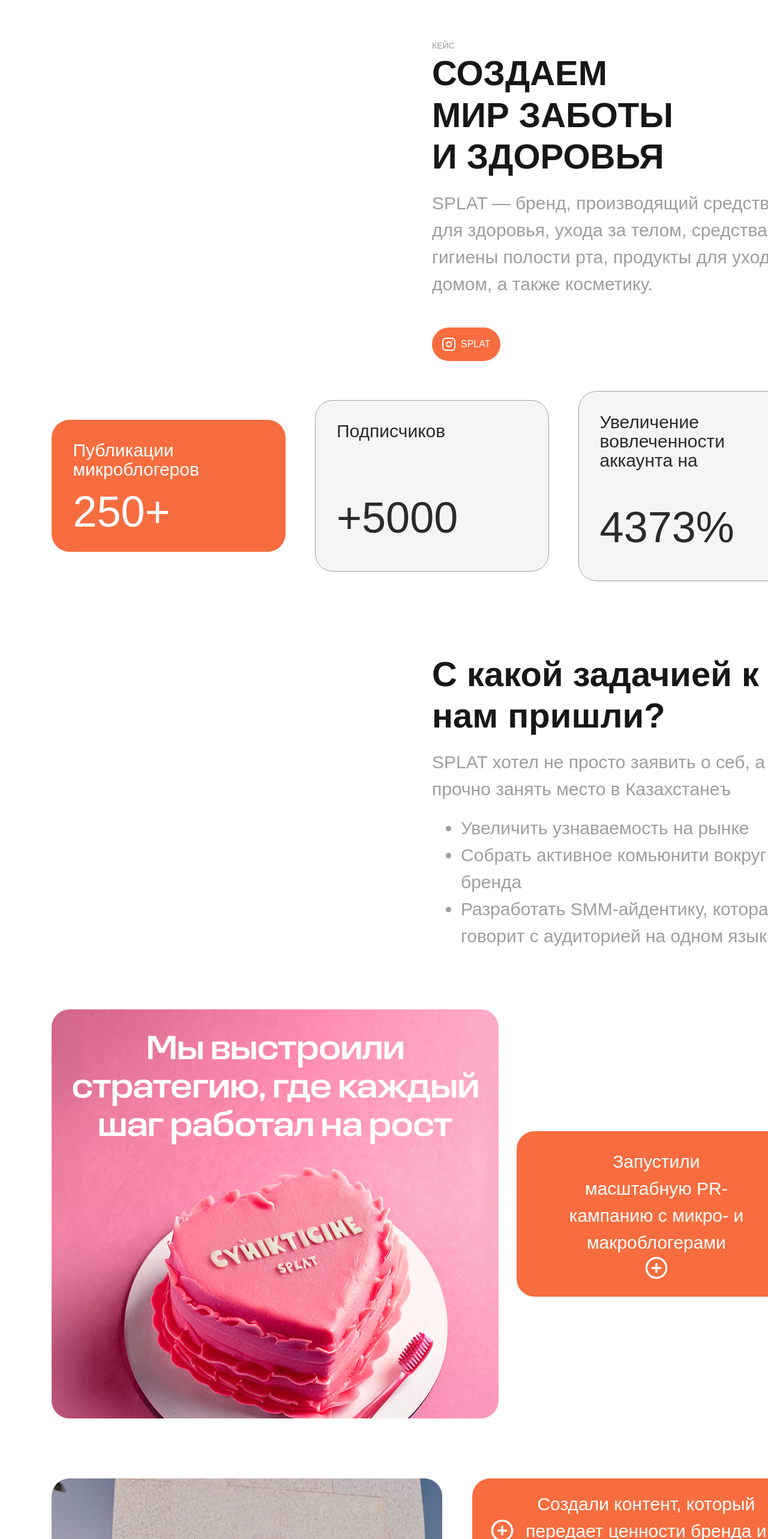
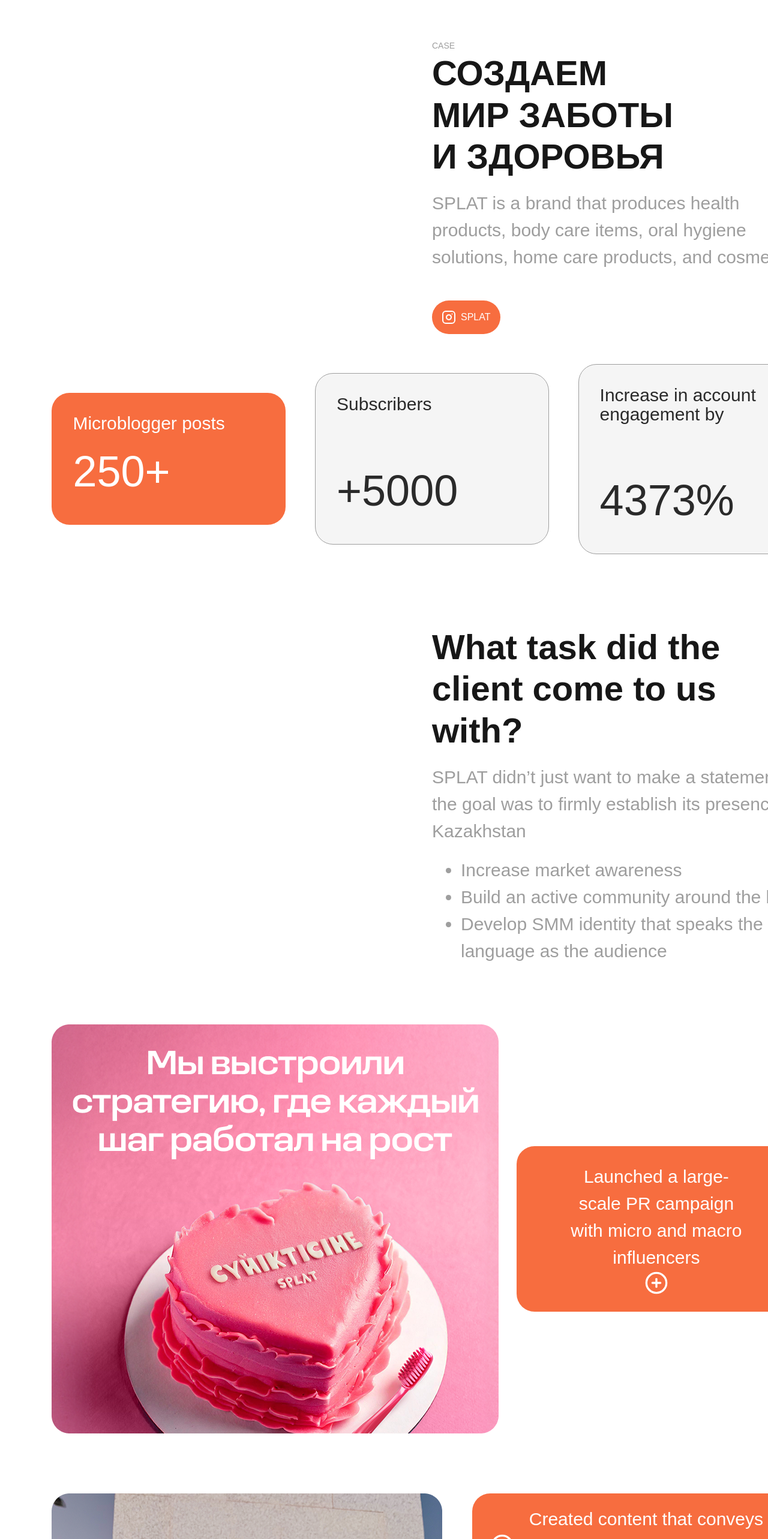
Before and after one commit to Bashkanitto/creacine, a Next.js app: page /en/cases in a window 1280 px wide. Shown: the part 868-3434 px from the top of the page at 60% size. Built offline with nearby package versions, Linux system fonts and the light colour scheme.

Commit message:
feat: transl-feetback,cases

```diff
--- a/src/app/[locale]/cases/page.tsx
+++ b/src/app/[locale]/cases/page.tsx
@@ -4,14 +4,16 @@
 import { colors } from '@/constants/colors'
 import { FeedbackForm } from '@/features/feedbackForm/ui'
 import { InstagramIcon, PlusCircle } from 'lucide-react'
+import { useTranslations } from 'next-intl'
 import Image from 'next/image'
 
 export default function CasesPage() {
+  const t = useTranslations('cases')
   const cases = [
-    'Создали контент, который передает ценности бренда и подчеркивает экспертность',
-    'Разработали уникальный бренд-дизайн: от боксов до книжек',
-    'Организовали конкурсыи розыгрыши, которые вовлекли аудиторию',
-    'Запустили таргет с мощным key visual',
+    'case_content_brand_values',
+    'case_unique_brand_design',
+    'case_contests_engagement',
+    'case_targeting_key_visual',
   ]
   return (
     <div className="w-[1440px] mx-auto">
@@ -21,19 +23,18 @@
         <div className="flex justify-end">
           <div className="w-[50%] mt-[20px]">
             <p className="text-[14px]" style={{ color: colors.text }}>
-              КЕЙС
+              {t('case')}
             </p>
             <h2 className="w-[65%]">СОЗДАЕМ МИР ЗАБОТЫ И ЗДОРОВЬЯ</h2>
             <p className="text-[30px] mt-[20px]" style={{ color: colors.text }}>
-              SPLAT — бренд, производящий средства для здоровья, ухода за телом, средства для
-              гигиены полости рта, продукты для ухода за домом, а также косметику.
+              {t('splat_description')}
             </p>
             <button
               className="flex px-4 py-4 rounded-full text-white mt-[50px] gap-2 "
               style={{ background: colors.primary }}
             >
               <InstagramIcon />
-              SPLAT
+              {t('splat')}
             </button>
           </div>
         </div>
@@ -42,7 +43,7 @@
             style={{ background: colors.primary }}
             className="w-[390px] h-[220px] p-[35px] rounded-[30px] flex flex-col justify-between"
           >
-            <p className="text-[30px]/8">Публикации микроблогеров</p>
+            <p className="text-[30px]/8">{t('microblogger_posts')}</p>
             <p className="text-[72px]">250+</p>
           </div>
           <div
@@ -53,7 +54,7 @@
             }}
             className="w-[390px] h-[286px] p-[35px] rounded-[30px] border flex flex-col justify-between"
           >
-            <p className="text-[30px]/8">Подписчиков</p>
+            <p className="text-[30px]/8">{t('subscribers')}</p>
             <p className="text-[72px]">+5000</p>
           </div>
           <div
@@ -64,19 +65,19 @@
             }}
             className="w-[390px] h-[317px] p-[35px] rounded-[30px] border flex flex-col justify-between"
           >
-            <p className="text-[30px]/8">Увеличение вовлеченности аккаунта на</p>
+            <p className="text-[30px]/8">{t('account_engagement_increase')}</p>
             <p className="text-[72px]">4373%</p>
           </div>
         </div>
         <div className="flex justify-end mt-[100px]">
           <div className="w-[50%] mt-[20px]">
-            <h2>С какой задачией к нам пришли?</h2>
+            <h2>{t('client_task_question')}</h2>
             <p className="text-[30px] mt-[20px]" style={{ color: colors.text }}>
-              SPLAT хотел не просто заявить о себ, а прочно занять место в Казахстанеъ
+              {t('splat_goal')}{' '}
               <ul className="list-disc ml-12 mt-[20px]">
-                <li>Увеличить узнаваемость на рынке </li>
-                <li>Собрать активное комьюнити вокруг бренда</li>
-                <li>Разработать SMM-айдентику, которая говорит с аудиторией на одном языке</li>
+                <li>{t('increase_market_awareness')}</li>
+                <li>{t('build_active_community')}</li>
+                <li>{t('develop_smm_identity')}</li>
               </ul>
             </p>
           </div>
@@ -87,9 +88,7 @@
             style={{ background: colors.primary }}
             className="flex flex-col justify-center items-center self-center rounded-[30px] text-white px-[85px] py-[30px] w-[465px] h-[276px]"
           >
-            <p className="text-center text-[30px]">
-              Запустили масштабную PR-кампанию с микро- и макроблогерами
-            </p>
+            <p className="text-center text-[30px]">{t('launched_pr_campaign')}</p>
             <button>
               <PlusCircle className="w-10 h-10" />
             </button>
@@ -117,7 +116,7 @@
                 <button>
                   <PlusCircle className="w-10 h-10" />
                 </button>
-                <p className="text-center text-[30px]">{cases}</p>
+                <p className="text-center text-[30px]">{t(cases)}</p>
               </div>
             ))}
           </div>
--- a/src/features/feedbackForm/ui/index.tsx
+++ b/src/features/feedbackForm/ui/index.tsx
@@ -12,10 +12,10 @@
   const t = useTranslations('FeedBackForm')
 
   const aims = [
-    { label: 'Комплексный' },
+    { label: 'comprehensive' },
     { label: 'instagram' },
-    { label: 'Production' },
-    { label: 'Креативная задача' },
+    { label: 'production' },
+    { label: 'creative_task' },
   ]
 
   return (
@@ -57,7 +57,7 @@
                 }}
                 className="py-2 rounded-full w-full text-1xl font-bold"
               >
-                {aim.label}
+                {t(aim.label)}
               </button>
             ))}
           </div>
@@ -69,7 +69,7 @@
               padding: '18px',
               borderRadius: '14px',
             }}
-            placeholder="Опишите свой проект или задачу"
+            placeholder={t('describeProjectOrTask')}
             className="w-full mt-[35px] rounded-2xl"
           />
 
--- a/src/i18n/messages/en.json
+++ b/src/i18n/messages/en.json
@@ -6,8 +6,17 @@
   "howWeHelpBusinesses":"How we help businesses grow",
   "seeAllCases":"See all cases",
   "FeedBackForm": {
-    "ReadyToDiscuss": "Ready to discuss your project?",
-    "downloadBrif": "Download brif"
+  "ReadyToDiscuss": "Ready to discuss your project?",
+  "downloadBrif": "Download brif",
+  "sendMessage": "Send message",
+  "attachFile": "Attach file",
+  "name": "Name",
+  "telegramOrEmail": "Telegram or Email",
+  "describeProjectOrTask": "Describe your project or task",
+  "comprehensive": "Comprehensive",
+    "instagram": "Instagram",
+    "production": "Production",
+    "creative_task": "Creative task"
   },
    "header": {
     "discussProject": "Discuss project",
@@ -16,6 +25,7 @@
     "services":"Services",
     "reviews":"Reviews",
     "articles":"Articles"
+
   },
    "footer":{
     "dvasoroksemGroupAllRightsReserveded":"DVASOROKSEM GROUP - ALL RIGHTS RESERVED",
@@ -105,6 +115,24 @@
   "content_text": "Creative that engages and sells",
   "what_we_do": "WHAT WE DO",
   "our_services": "Our services"
+  },
+  "cases":{
+  "case_content_brand_values": "Created content that conveys brand values and highlights expertise",
+  "case_unique_brand_design": "Developed unique brand design: from boxes to booklets",
+  "case_contests_engagement": "Organized contests and giveaways that engaged the audience",
+  "case_targeting_key_visual": "Launched targeted ads with a powerful key visual",
+  "case": "CASE",
+  "splat_description": "SPLAT is a brand that produces health products, body care items, oral hygiene solutions, home care products, and cosmetics.",
+  "splat":"SPLAT",
+  "microblogger_posts": "Microblogger posts",
+  "subscribers": "Subscribers",
+  "account_engagement_increase": "Increase in account engagement by",
+  "client_task_question": "What task did the client come to us with?",
+  "splat_goal": "SPLAT didn’t just want to make a statement — the goal was to firmly establish its presence in Kazakhstan",
+  "increase_market_awareness": "Increase market awareness",
+  "build_active_community": "Build an active community around the brand",
+  "develop_smm_identity": "Develop SMM identity that speaks the same language as the audience",
+  "launched_pr_campaign": "Launched a large-scale PR campaign with micro and macro influencers"
   }
 
 }
--- a/src/i18n/messages/ru.json
+++ b/src/i18n/messages/ru.json
@@ -11,7 +11,12 @@
     "sendMessage": "Отправить сообщение",
     "attachFile": "Прикрепить файл",
     "name": "Имя",
-    "telegramOrEmail": "Телеграм или Email"
+    "telegramOrEmail": "Телеграм или Email",
+    "describeProjectOrTask": "Опишите свой проект или задачу",
+    "comprehensive": "Комплексный",
+    "instagram": "instagram",
+    "production": "Production",
+    "creative_task": "Креативная задача"
   },
   "header": {
     "discussProject": "Обсудить проект",
@@ -110,5 +115,24 @@
   "content_text": "Креатив, который вовлекает и продает",
   "what_we_do": "ЧТО МЫ УМЕЕМ",
   "our_services": "Наши услуги"
+  },
+  "cases":{
+  "case_content_brand_values": "Создали контент, который передает ценности бренда и подчеркивает экспертность",
+  "case_unique_brand_design": "Разработали уникальный бренд-дизайн: от боксов до книжек",
+  "case_contests_engagement": "Организовали конкурсы и розыгрыши, которые вовлекли аудиторию",
+  "case_targeting_key_visual": "Запустили таргет с мощным key visual",
+  "case": "КЕЙС",
+  "splat_description": "SPLAT — бренд, производящий средства для здоровья, ухода за телом, средства для гигиены полости рта, продукты для ухода за домом, а также косметику.",
+  "splat":"SPLAT",
+  "microblogger_posts": "Публикации микроблогеров",
+  "subscribers": "Подписчиков",
+  "account_engagement_increase": "Увеличение вовлеченности аккаунта на",
+  "client_task_question": "С какой задачей к нам пришли?",
+  "splat_goal": "SPLAT хотел не просто заявить о себе, а прочно занять место в Казахстане",
+  "increase_market_awareness": "Увеличить узнаваемость на рынке",
+  "build_active_community": "Собрать активное комьюнити вокруг бренда",
+  "develop_smm_identity": "Разработать SMM-айдентику, которая говорит с аудиторией на одном языке",
+  "launched_pr_campaign": "Запустили масштабную PR-кампанию с микро- и макроблогерами"
+
   }
 }
```
